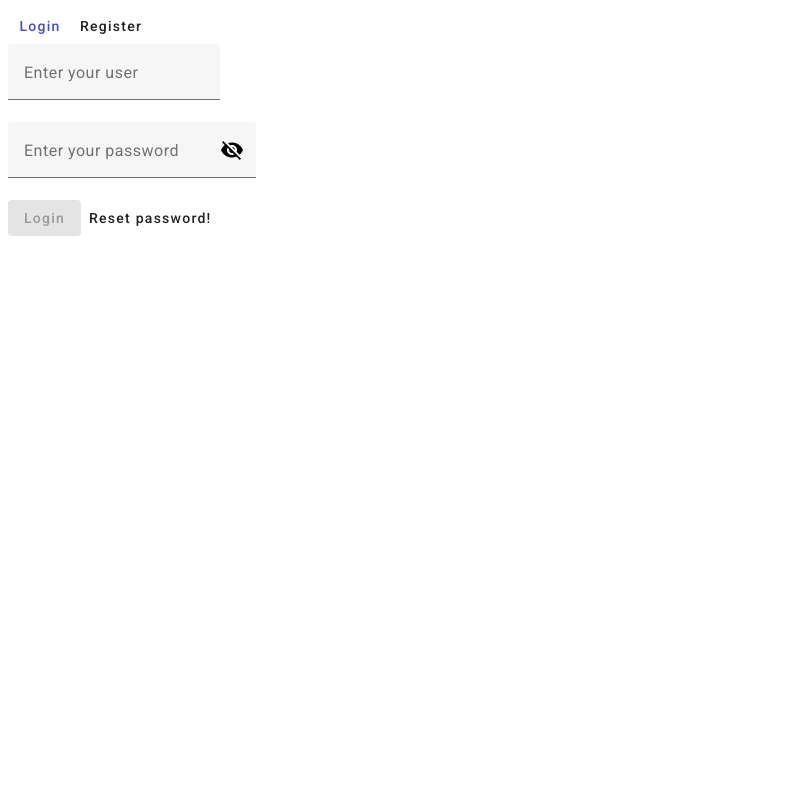
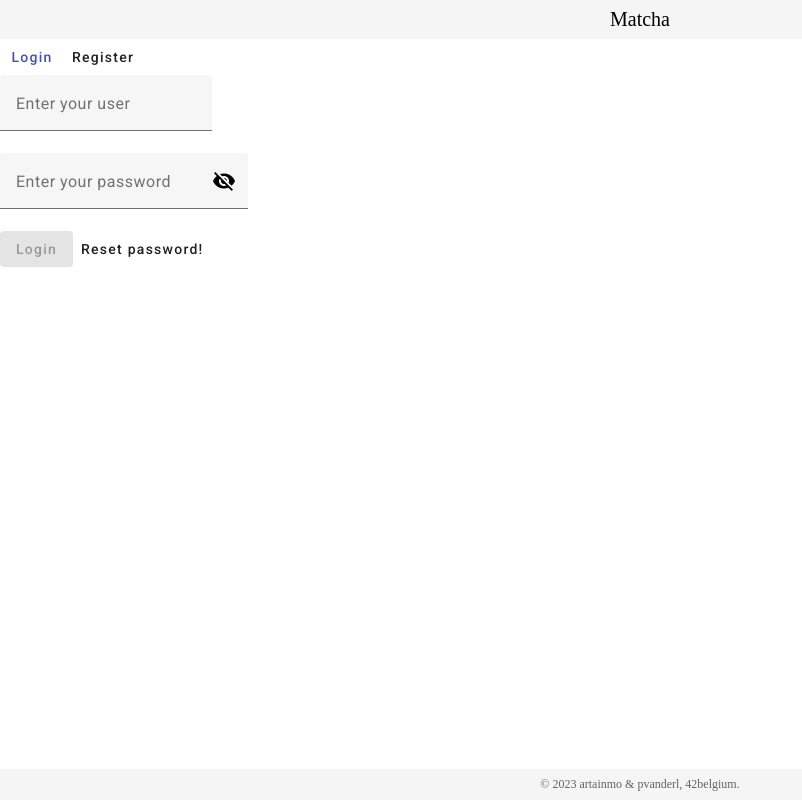
Before and after one commit to artainmo/matcha, an Angular app in the folder frontend/: page /sign/in in a window 1280 px wide. Shown: the whole page, without its empty margins (0-802 px from the left). Built offline with nearby package versions, Linux system fonts and the light colour scheme.

Commit message:
Adapted frontend for new pdf request: 'Your website must have a well-structured layout, including at least a header, a main section, and a footer'

```diff
--- a/frontend/src/app/app.component.css
+++ b/frontend/src/app/app.component.css
@@ -1,3 +1,31 @@
+:host {
+    display: flex;
+    flex-direction: column;
+    min-height: 100vh;
+}
+
+.app-header,
+.app-footer {
+    flex-shrink: 0;
+    padding: 8px 0;
+    text-align: center;
+    background-color: #f5f5f5;
+}
+
+.app-header {
+    font-size: 1.25rem;
+    font-weight: 500;
+}
+
+.app-footer {
+    font-size: 0.75rem;
+    color: rgba(0, 0, 0, 0.6);
+}
+
+.app-main {
+    flex: 1 0 auto;
+}
+
 .menu {
     display: flex;
     justify-content: space-between;
--- a/frontend/src/app/app.component.html
+++ b/frontend/src/app/app.component.html
@@ -1,3 +1,6 @@
+<header class="app-header">Matcha</header>
+
+<main class="app-main">
 @if (!(isLoggedIn$ | async)) {
     <div class="menu">
         <div>
@@ -39,3 +42,6 @@
 
 
 <router-outlet></router-outlet>
+</main>
+
+<footer class="app-footer">© 2023 artainmo &amp; pvanderl, 42belgium.</footer>
--- a/frontend/src/styles.css
+++ b/frontend/src/styles.css
@@ -1 +1,4 @@
-/*This file must exist else compilation error occurs, despite the fact it is not used.*/
+html, body {
+    height: 100%;
+    margin: 0;
+}
```
